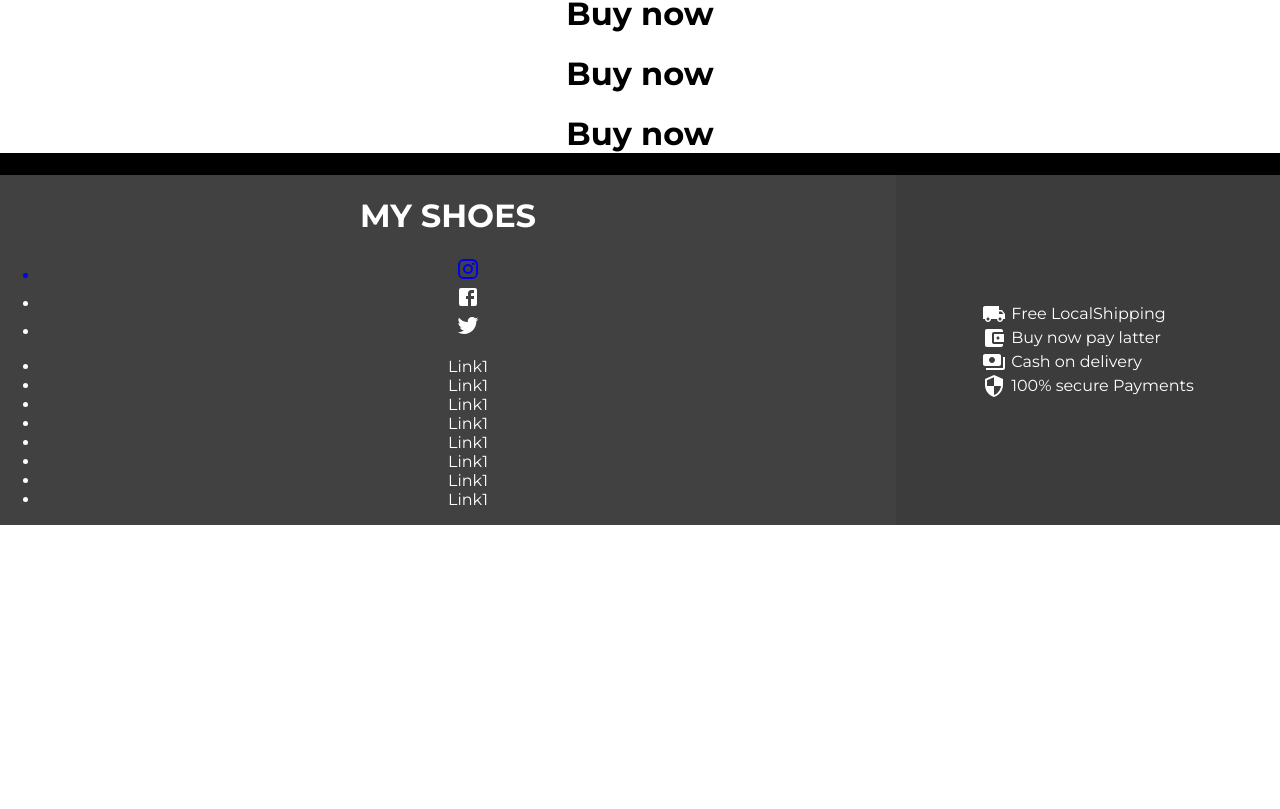
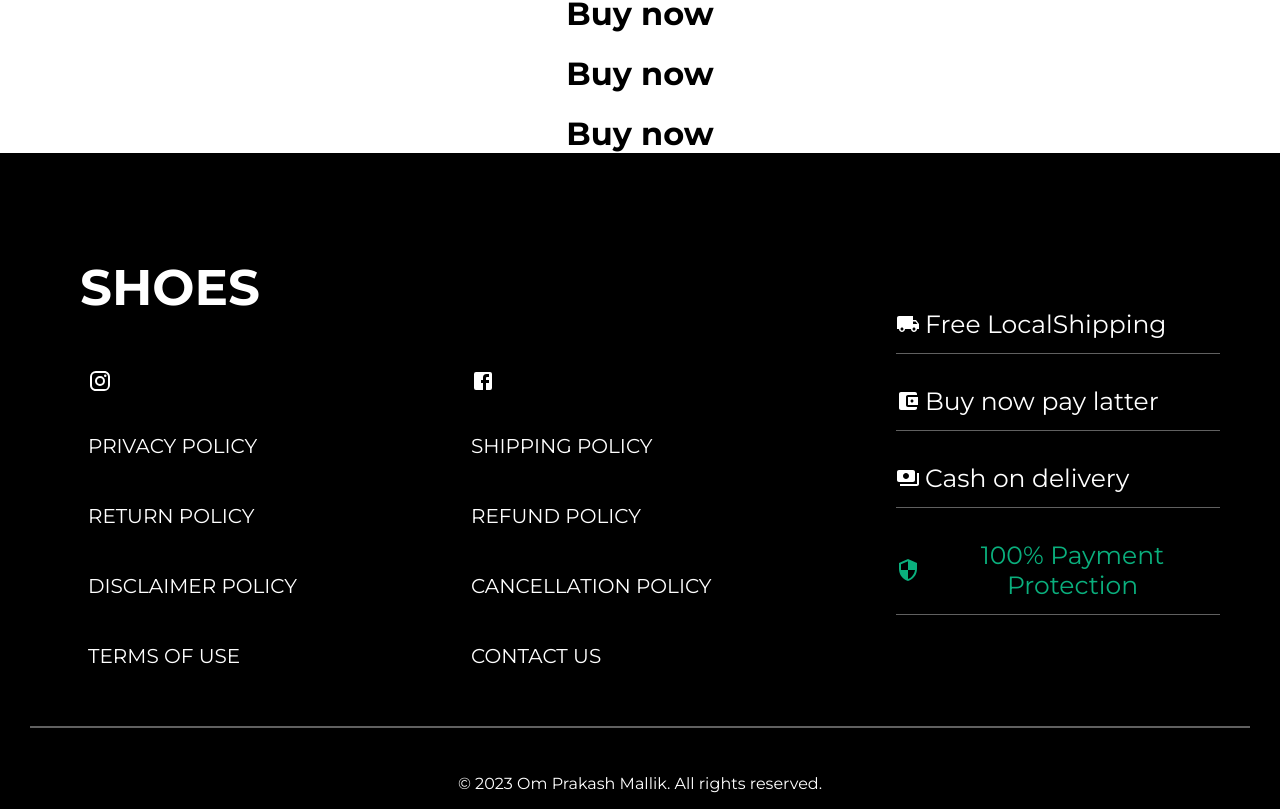
Before and after one commit to OmPrakashMallik2/SNEAKSTAR, a React (Create React App) app: page /buynow in a window 1280 px wide. Shown: the part 1418-2227 px from the top of the page. Before the commit the page ends 1943 px from the top, so only its background shows below. Built offline with nearby package versions, Linux system fonts and the light colour scheme; a web font is replaced by a local one.

Commit message:
UI is almost ready

```diff
--- a/src/App.css
+++ b/src/App.css
@@ -10,9 +10,10 @@
 }
 
 .txttochat img {
+  z-index: 1000;
   width: 50px;
   height: auto;
-  border: solid 4px rgb(255, 255, 255);
+  border: solid 4px #44e07d;
   /* border: solid 4px rgb(30, 152, 56); */
   border-radius: 50%;
   position: fixed;
--- a/src/components/Footer.css
+++ b/src/components/Footer.css
@@ -1,20 +1,69 @@
-.Footer{
+.Footer {
+  height: 100%;
+}
+.center {
+  display: flex;
+  justify-content: center;
+  align-items: center;
+}
+
+.main {
   display: flex;
   height: 100%;
+  margin: 30px;
+  border-bottom: 2px solid rgb(96, 96, 96);
 }
 
 .l {
+  padding: 40px;
   flex: 0.7;
-    background-color: rgb(65, 65, 65);
+  background-color: rgb(0, 0, 0);
+  text-align: left;
 }
 
-
 .r {
+  padding: 30px;
   flex: 0.3;
-    background-color: rgb(60, 60, 60);
+  background-color: rgb(0, 0, 0);
 }
 
 /* footer.css */
+
+.l .title {
+  color: white;
+  font-size: 50px;
+}
+
+.footer-list {
+  list-style: none;
+  padding: 0;
+  margin: 0;
+  display: grid;
+  grid-template-columns: repeat(auto-fill, minmax(300px, 1fr)); /* Adjust the column width as needed */
+  gap: 10px; /* Adjust the gap between items */
+
+}
+
+.footer-list li {
+  padding: 18px;
+}
+
+.footer-list a {
+  text-decoration: none;
+  color: white;
+  font-size: 20px;
+  font-weight: 400;
+}
+
+.secure {
+  color: rgb(10, 175, 125);
+}
+
+.social {
+  color: white;
+  font-size: 100px;
+}
+
 .r {
   display: flex;
   flex-direction: column;
@@ -30,8 +79,12 @@
 }
 
 .r li {
+  border-bottom: 1px solid rgb(96, 96, 96);
+  font-size: 25px;
   display: flex;
   align-items: center;
+  padding: 14px 0;
+  margin: 18px 0;
 }
 
 .r li svg {
--- a/src/components/Footer.js
+++ b/src/components/Footer.js
@@ -6,42 +6,49 @@ import PaymentsIcon from '@mui/icons-material/Payments';
 import SecurityIcon from '@mui/icons-material/Security';
 import InstagramIcon from '@mui/icons-material/Instagram';
 import FacebookIcon from '@mui/icons-material/Facebook';
-import TwitterIcon from '@mui/icons-material/Twitter';
+import { Link } from 'react-router-dom';
 
 function Footer() {
   return (
     <div className='Footer'>
+      <div className='main'>
+
+
         <div className='l'>
           <div>
-          <h1>MY SHOES</h1>
+            <h1 className='title'>SHOES</h1>
           </div>
 
-        <div>
-          <ul>
-            <a href='https://www.instagram.com/mallik_75/'>
-              <li><InstagramIcon /></li>
+          <div className='footer-linkes'>
+            <ul className='footer-list'>
+              <li>
+                <a className='social' href='https://www.instagram.com/mallik_75/'>
+                  <InstagramIcon />
                 </a>
-            <li><FacebookIcon /></li>
-            <li><TwitterIcon /></li>
+              </li>
+              <li>
+                <a className='social' href='https://www.instagram.com/mallik_75/'>
+                  <FacebookIcon />
+                </a>
+              </li>
             </ul>
           </div>
 
-        <div>
-          <ul>
-            <li><a>Link1</a></li>
-            <li><a>Link1</a></li>
-            <li><a>Link1</a></li>
-            <li><a>Link1</a></li>
-            <li><a>Link1</a></li>
-            <li><a>Link1</a></li>
-            <li><a>Link1</a></li>
-            <li><a>Link1</a></li>
+          <div className='footer-linkes'>
+            <ul className='footer-list'>
+              <li><Link >PRIVACY POLICY</Link ></li>
+              <li><Link >SHIPPING POLICY</Link ></li>
+              <li><Link >RETURN POLICY</Link ></li>
+              <li><Link >REFUND POLICY</Link ></li>
+              <li><Link >DISCLAIMER POLICY</Link ></li>
+              <li><Link >CANCELLATION POLICY</Link ></li>
+              <li><Link >TERMS OF USE</Link ></li>
+              <li><Link >CONTACT US</Link ></li>
             </ul>
           </div>
 
 
         </div>
-
 
         <div className='r'>
           <ul>
@@ -57,11 +64,15 @@ function Footer() {
               <PaymentsIcon />
               Cash on delivery
             </li>
-          <li>
+            <li className='secure'>
               <SecurityIcon />
-            100% secure Payments
+              100% Payment Protection
             </li>
           </ul>
+        </div>
+      </div>
+      <div className='footer-2 center'>
+        <p className='copyryt'>© 2023 Om Prakash Mallik. All rights reserved.</p>
       </div>
     </div>
   );
--- a/src/components/Reviews.css
+++ b/src/components/Reviews.css
@@ -1,3 +1,35 @@
-.re img{
+.review{
     width: 100%;
+    height: auto;
 }
+
+.review-grid {
+    display: grid;
+    grid-template-columns: repeat(auto-fill, minmax(300px, 1fr));
+    gap: 20px;
+    margin: 20px;
+  }
+
+  .review-card {
+    background-color: #f9f9f9;
+    border-radius: 10px;
+    padding: 20px;
+    box-shadow: 0px 0px 5px rgba(0, 0, 0, 0.2);
+    text-align: center;
+  }
+
+  .customer-image {
+    width: 100px;
+    height: 100px;
+    border-radius: 50%;
+    margin-bottom: 10px;
+  }
+
+  .review-text {
+    font-style: italic;
+    color: #555;
+  }
+
+  .review-card h3 {
+    color: black;
+  }
--- a/src/components/Reviews.js
+++ b/src/components/Reviews.js
@@ -3,8 +3,60 @@ import "./Reviews.css";
 
 function Reviews() {
   return (
-    <div className='re'>
-      <img src='https://d3vk3ilzkajryp.cloudfront.net/blanko-webp/testimonials.webp' alt='hee'/>
+    <div className='review'>
+
+      <h1>Sharing the love which we received from you 💝</h1>
+      <p1>We cant't keep calm!</p1>
+
+      <div class="review-grid">
+        <div class="review-card">
+          <img src={require("../Media/shoes1.jpg")} class="customer-image" alt='custumer-dp' />
+          <h3>Om Prakash Mallik</h3>
+          <p class="review-text">it mind blowing</p>
+        </div>
+
+        <div class="review-card">
+          <img src={require("../Media/shoes1.jpg")} class="customer-image" alt='custumer-dp' />
+          <h3>John Doe</h3>
+          <p class="review-text">"Great products and excellent service! Highly recommended."</p>
+        </div>
+
+        <div class="review-card">
+          <img src={require("../Media/shoes1.jpg")} class="customer-image" alt='custumer-dp' />
+          <h3>Jane Smith</h3>
+          <p class="review-text">"I'm so impressed with the quality of the items I purchased."</p>
+        </div>
+        <div class="review-card">
+          <img src={require("../Media/shoes1.jpg")} class="customer-image" alt='custumer-dp' />
+          <h3>Om Prakash Mallik</h3>
+          <p class="review-text">it mind blowing</p>
+        </div>
+
+        <div class="review-card">
+          <img src={require("../Media/shoes1.jpg")} class="customer-image" alt='custumer-dp' />
+          <h3>John Doe</h3>
+          <p class="review-text">"Great products and excellent service! Highly recommended."</p>
+        </div>
+
+        <div class="review-card">
+          <img src={require("../Media/shoes1.jpg")} class="customer-image" alt='custumer-dp' />
+          <h3>Jane Smith</h3>
+          <p class="review-text">"I'm so impressed with the quality of the items I purchased."</p>
+        </div>
+        <div class="review-card">
+          <img src={require("../Media/shoes1.jpg")} class="customer-image" alt='custumer-dp' />
+          <h3>Om Prakash Mallik</h3>
+          <p class="review-text">it mind blowing</p>
+        </div>
+
+        <div class="review-card">
+          <img src={require("../Media/shoes1.jpg")} class="customer-image" alt='custumer-dp' />
+          <h3>John Doe</h3>
+          <p class="review-text">"Great products and excellent service! Highly recommended."</p>
+        </div>
+
+      </div>
+
     </div>
   )
 }
--- a/src/components/Video.js
+++ b/src/components/Video.js
@@ -24,7 +24,7 @@ function Video() {
       </video>
       <div className="play-pause-button" onClick={togglePlay}>
         <FontAwesomeIcon
-          icon={isPlaying ? faPlay : faPause}
+          icon={isPlaying ? faPause : faPlay}
           className="icon"
         />
       </div>
```
Lines whose indentation alone changed are shown as unchanged.
